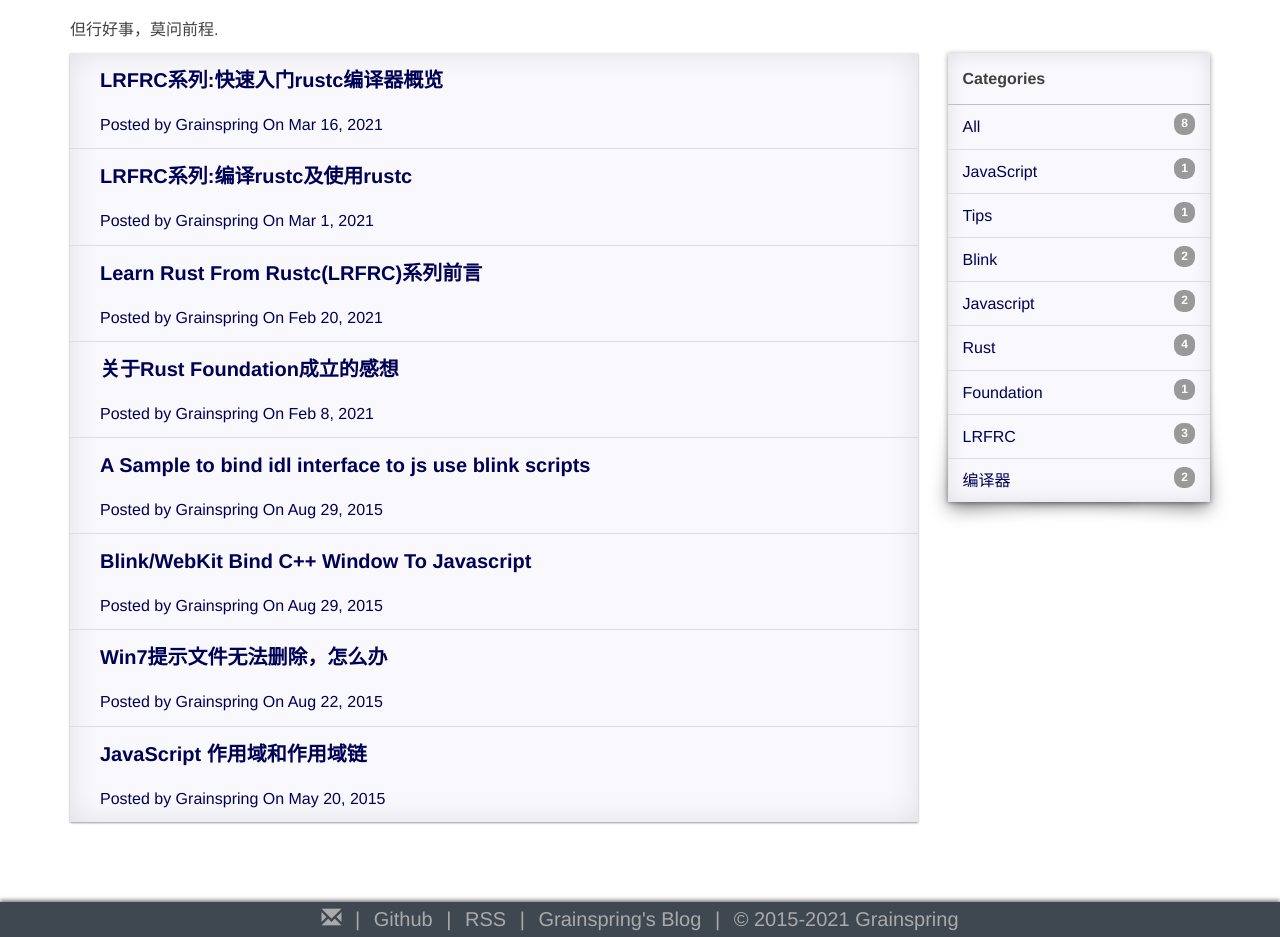
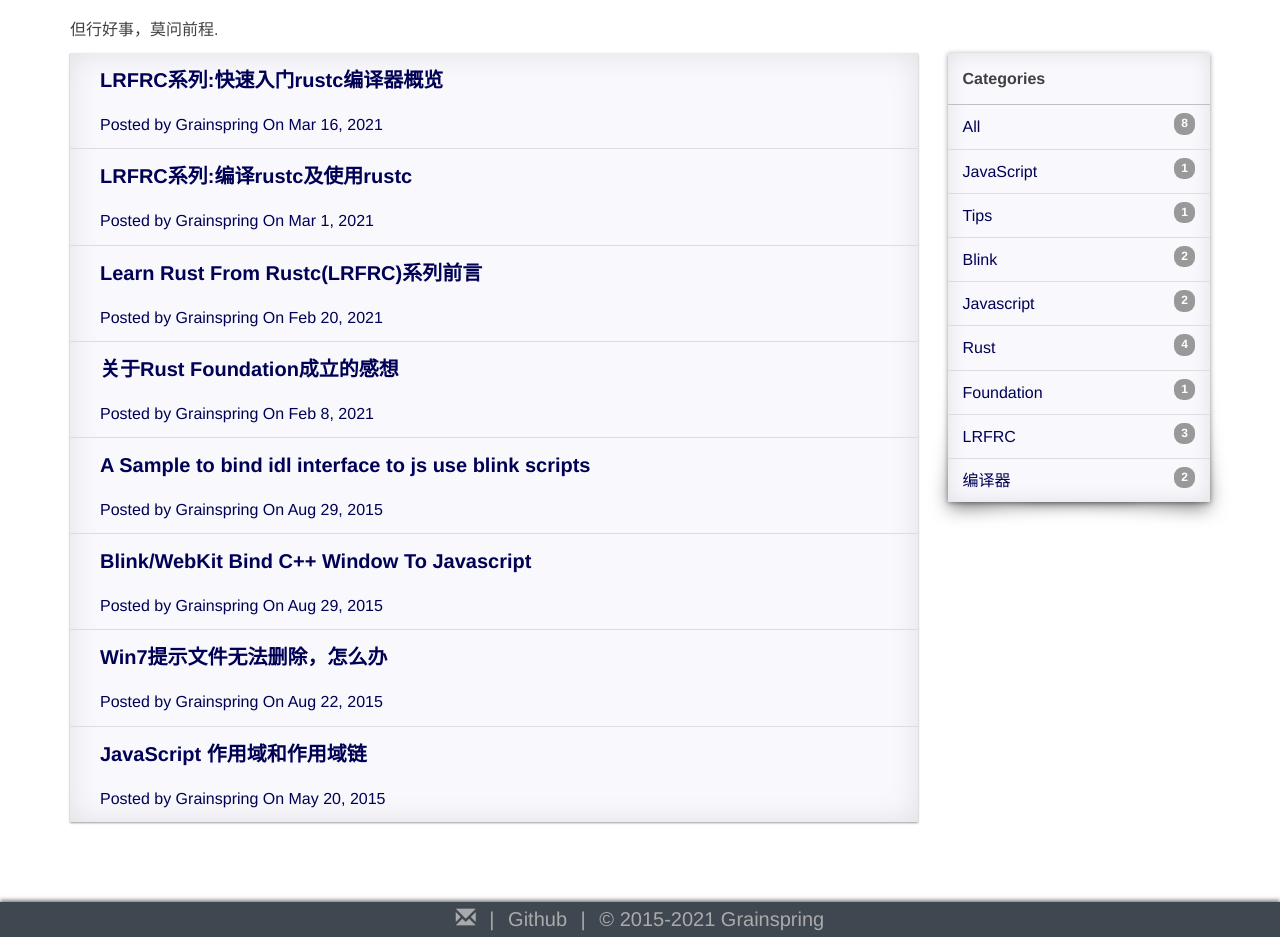
Before and after one commit to Grainspring/grainspring.github.io, a Jekyll site: the page built from index.html, in a window 1280 px wide, cut to the strip 85-1022 px from the top of the page. Built offline with Jekyll 4.4.1, drawn with Linux system fonts in a browser that asks for light colours; nearby versions of some CDN libraries; comment, search, counter and statistics services are not loaded; a style sheet for code colours, icons or effects is not loaded.

```diff
--- a/_includes/footer.html
+++ b/_includes/footer.html
@@ -18,10 +18,6 @@
 
           {% endif %}
           <span class="point">|</span>
-          <span><a href="{{ "/feed.xml" | prepend: site.baseurl }}">RSS</a></span>
-          <span class="point">|</span>
-          <span>{{ site.description }}</span>
-          <span class="point">|</span>
           <span>&copy; 2015-2021 Grainspring</span>
       </div>
     </div>
```
Also changed, not shown: 1 other file.
